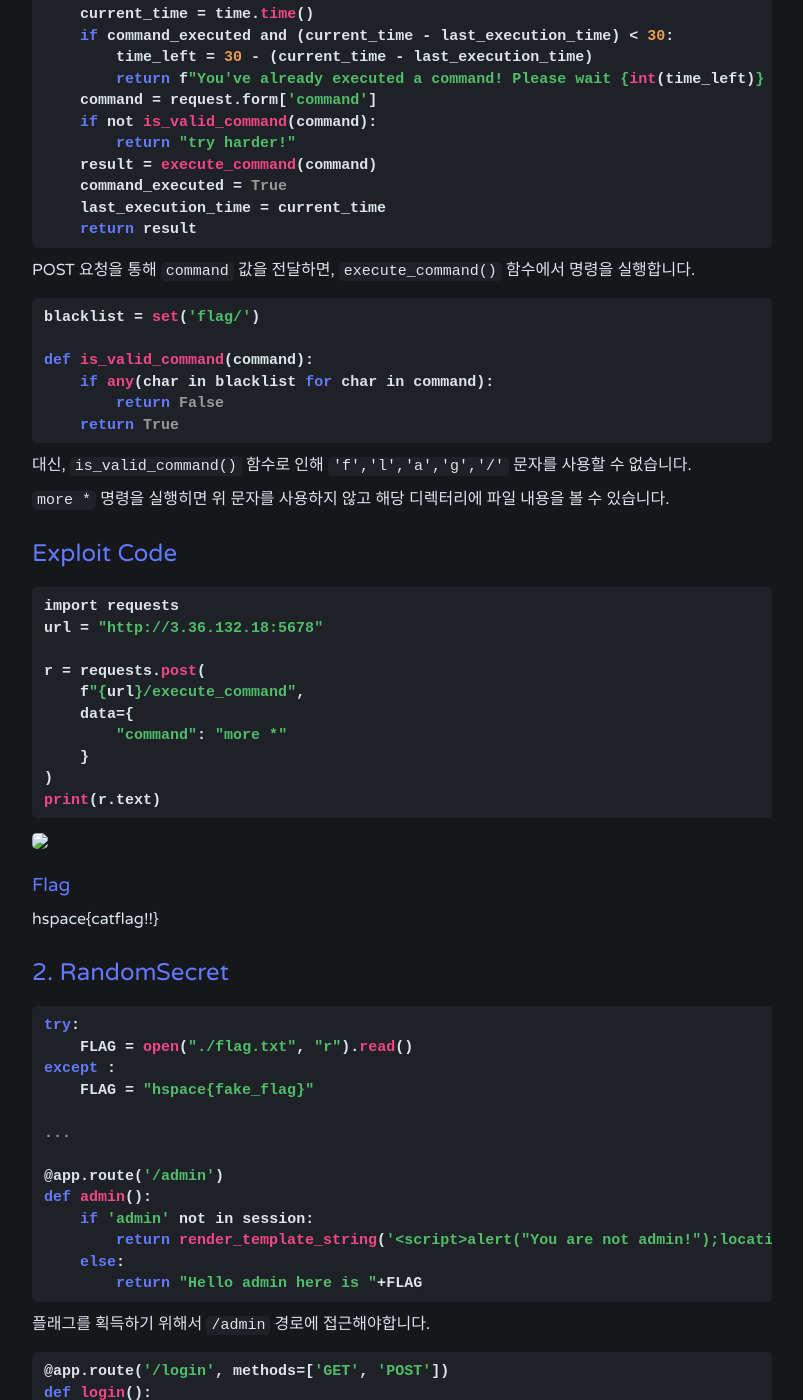
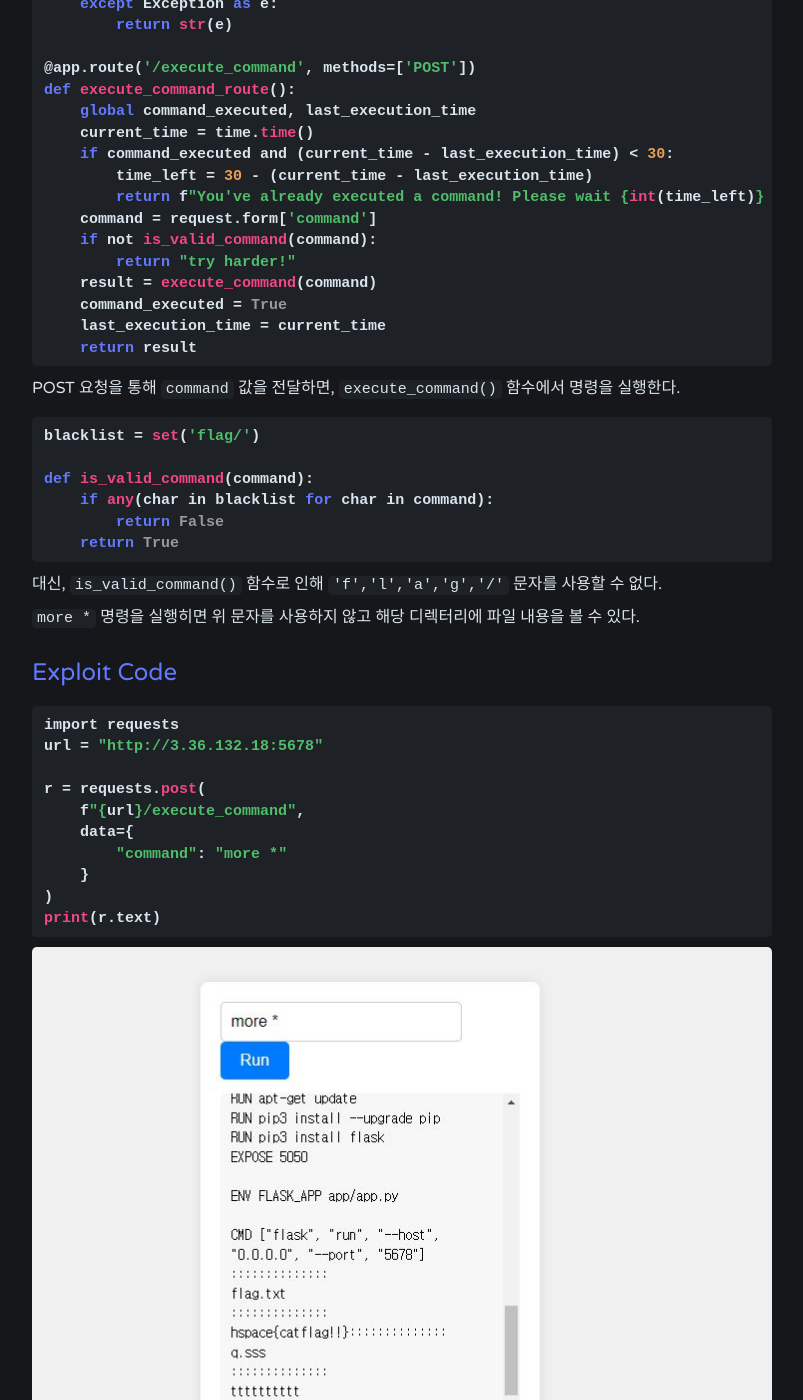
Before and after one commit to jiniljeil/jiniljeil.github.io, a Jekyll site: the page built from _posts/2024-04-28-HspaceCTF.md, in a window 1280 px wide and 1400 px high, scrolled down 1811 px. Shown: the whole window, without its empty margins (238-1041 px from the left). Built offline with Jekyll 4.4.1, drawn with Linux system fonts in a browser that asks for light colours; comment, search, counter and statistics services are not loaded; some of the changed text lies outside the part shown.

Commit message:
HspaceCTF

````diff
--- a/_posts/2024-04-28-HspaceCTF.md
+++ b/_posts/2024-04-28-HspaceCTF.md
@@ -12,9 +12,9 @@
 **2024-04-28 10:00 ~ 22:00**
 
 ## 대회 결과
-<img src="/assets/images/ctf/2024/hspace/scoreboard.png" width="700px">
+<img src="/assets/images/ctf/2024/hspace/scoreboard.jpg" width="700px">
 
-<img src="/assets/images/ctf/2024/hspace/web.JPG" width="700px">
+<img src="/assets/images/ctf/2024/hspace/web.jpg" width="700px">
 
 ## Writeup
 
@@ -53,7 +53,7 @@
     last_execution_time = current_time
     return result
 ```
-POST 요청을 통해 `command` 값을 전달하면, `execute_command()` 함수에서 명령을 실행합니다.
+POST 요청을 통해 `command` 값을 전달하면, `execute_command()` 함수에서 명령을 실행한다.
 
 ```python
 blacklist = set('flag/')
@@ -63,9 +63,9 @@
         return False
     return True
 ```
-대신, `is_valid_command()` 함수로 인해 `'f','l','a','g','/'` 문자를 사용할 수 없습니다.
+대신, `is_valid_command()` 함수로 인해 `'f','l','a','g','/'` 문자를 사용할 수 없다.
 
-`more *` 명령을 실행히면 위 문자를 사용하지 않고 해당 디렉터리에 파일 내용을 볼 수 있습니다.
+`more *` 명령을 실행히면 위 문자를 사용하지 않고 해당 디렉터리에 파일 내용을 볼 수 있다.
 
 ## Exploit Code
 
@@ -82,7 +82,7 @@
 print(r.text)
 ```
 
-<img src="/flagreading/flag.jpg" width="700px"/>
+<img src="/assets/images/ctf/2024/hspace/flagreading/flag.jpg" width="700px"/>
 
 ### Flag
 hspace{catflag!!}
@@ -106,7 +106,7 @@
     else:
         return "Hello admin here is "+FLAG
 ```
-플래그를 획득하기 위해서 `/admin` 경로에 접근해야합니다.
+플래그를 획득하기 위해서 `/admin` 경로에 접근해야한다.
 
 ```python
 @app.route('/login', methods=['GET', 'POST'])
@@ -127,9 +127,8 @@
             return render_template_string(f"{username} is wrong username or password")
     return render_template('login.html')
 ```
-로그인에 실패할 경우, `render_template_string()` 함수를 통해 랜더링이 됩니다. 하지만, 해당 함수는 SSTI 취약점을 발생시킬 수 있습니다.
-
-`username` 값으로 `{{config}}`를 입력하면, `config` 클래스에 저장된 `SECRET_KEY` 값을 알아낼 수 있습니다.
+로그인에 실패할 경우, `render_template_string()` 함수를 통해 랜더링이 된다.
+하지만, 해당 함수는 SSTI 취약점을 발생시킬 수 있어 `username` 값으로 `{{config}}`를 입력하면, `config` 클래스에 저장된 `SECRET_KEY` 값을 알아낼 수 있다.
 
 ```python
 def generate_new_secret_key():
@@ -182,7 +181,7 @@
     exit()
 ```
 
-<img src="/randomsecret/flag.jpg" width="700px"/>
+<img src="/assets/images/ctf/2024/hspace/randomsecret/flag.jpg" width="700px"/>
 
 ### Flag
 hspace{Th3_s3cret_key_Mu5t_nOT_Be_le4KeD!!!}
````
